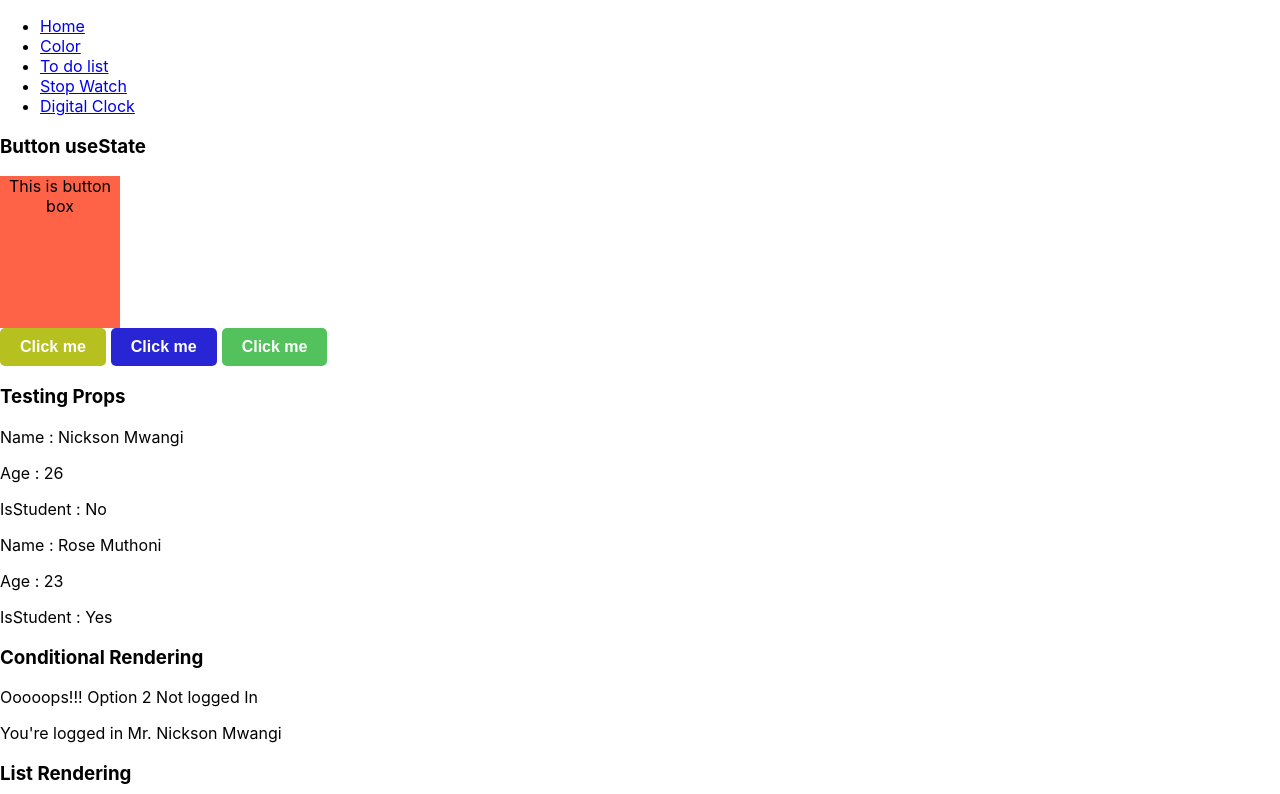
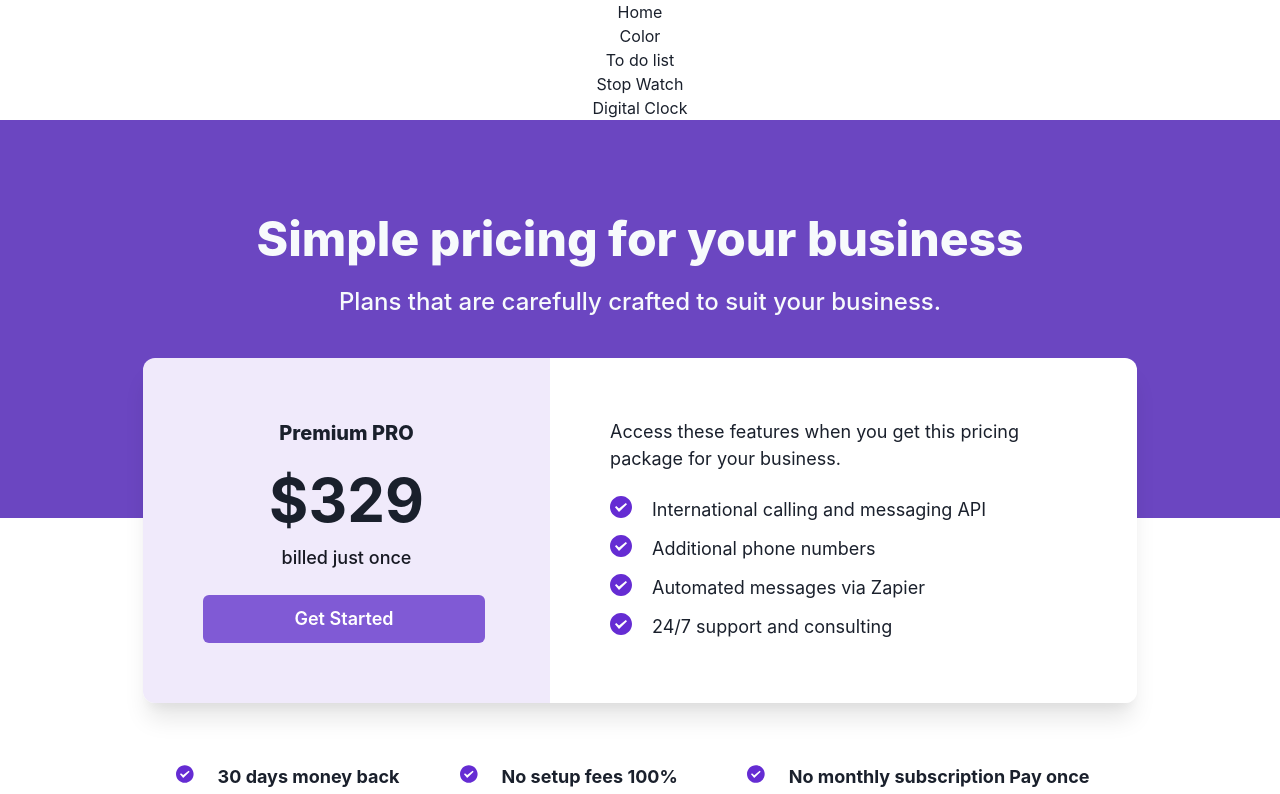
Before and after one commit to NickyMwangi/learn-tsreact, a React (Create React App) app: page / in a window 1280 px wide. Shown: the top 794 px of the page. Built offline with nearby package versions, Linux system fonts and the light colour scheme.

Commit message:
Intro to chakra UI

```diff
--- /dev/null
+++ b/src/Components/features.tsx
@@ -0,0 +1,30 @@
+import { Box, HStack, Icon, Stack, StackProps, Text } from "@chakra-ui/react";
+import { CheckIcon } from "../icons/Icons";
+
+interface FeatureProps extends StackProps {
+  icon: React.ElementType;
+}
+
+function Feature(props: FeatureProps) {
+  const { icon, children, ...rest } = props;
+  return (
+    <HStack {...rest} spacing="6" align="start">
+      <Icon as={icon} boxSize={["8", "8", "12"]} />
+      <Text textAlign="left" fontSize="lg" fontWeight="bold">
+        {children}
+      </Text>
+    </HStack>
+  );
+}
+
+export function Features() {
+  return (
+    <Box maxW="1024px" m="auto" pt="60px" pb="8" as="section">
+      <Stack px="12" direction={["column", "column", "row"]} spacing={["6", "6", "5"]}>
+        <Feature icon={CheckIcon}>30 days money back Guarantee</Feature>
+        <Feature icon={CheckIcon}>No setup fees 100% hassle-free</Feature>
+        <Feature icon={CheckIcon}>No monthly subscription Pay once and for all</Feature>
+      </Stack>
+    </Box>
+  );
+}
--- a/src/Components/layout.tsx
+++ b/src/Components/layout.tsx
@@ -3,6 +3,7 @@ import { Link, Outlet } from "react-router-dom";
 export function Baselayout() {
   return (
     <>
+      <div className="App">
         <nav>
           <ul>
             <li>
@@ -23,6 +24,7 @@ export function Baselayout() {
           </ul>
         </nav>
         <Outlet></Outlet>
+      </div>
     </>
   );
 }
--- /dev/null
+++ b/src/Components/pricing.tsx
@@ -0,0 +1,66 @@
+import {
+  Box,
+  Button,
+  Flex,
+  Heading,
+  HStack,
+  Icon,
+  Stack,
+  StackProps,
+  Text,
+} from "@chakra-ui/react";
+import { CheckIcon } from "../icons/Icons";
+
+export const ListItem = (props: StackProps) => {
+  const { children, ...rest } = props;
+  return (
+    <HStack as="li" spacing="5" {...rest} align="flex-start">
+      <Icon as={CheckIcon} w="22px" h="22px" flexShrink={0} />
+      <Text textAlign="left">{children}</Text>
+    </HStack>
+  );
+};
+
+export function Pricing() {
+  return (
+    <Box mx="6" as="section">
+      <Box
+        maxW="994px"
+        margin="auto"
+        mt="-40"
+        borderRadius="xl"
+        overflow="hidden"
+        boxShadow="0px 20px 25px -5px rgba(0, 0, 0, 0.1), 0px 10px 10px -5px rgba(0, 0, 0, 0.04)"
+        textAlign="center"
+      >
+        <Flex direction={["column", "column", "row"]}>
+          <Box bg="#F0EAFB" p={["28px", "6opx", "60px"]}>
+            <Text fontSize="xl" fontWeight="extrabold">
+              Premium PRO
+            </Text>
+            <Heading as="h3" fontSize={["5xl", "5xl", "6xl"]} mt="4">
+              $329
+            </Heading>
+            <Text color="gray.900" fontSize="lg" fontWeight="medium" mt="2">
+              billed just once
+            </Text>
+            <Button colorScheme="purple" size="lg" w={["auto", "282px", "282px"]} mt="6">
+              Get Started
+            </Button>
+          </Box>
+          <Box p={["32px", "32px", "60px"]} fontSize="lg" bg="white">
+            <Text textAlign="left">
+              Access these features when you get this pricing package for your business.
+            </Text>
+            <Stack as="ul" spacing="3" pt="6">
+              <ListItem>International calling and messaging API</ListItem>
+              <ListItem>Additional phone numbers</ListItem>
+              <ListItem>Automated messages via Zapier</ListItem>
+              <ListItem>24/7 support and consulting</ListItem>
+            </Stack>
+          </Box>
+        </Flex>
+      </Box>
+    </Box>
+  );
+}
--- /dev/null
+++ b/src/Components/sampleDesign.tsx
@@ -0,0 +1,28 @@
+import { Box, Heading, Text } from "@chakra-ui/react";
+import { Pricing } from "./pricing";
+import { Features } from "./features";
+
+export function SampleDesign() {
+  return (
+    <>
+      <Box
+        as="section"
+        color="gray.50"
+        bg="purple.600"
+        pt={["60px", "60px", "90px"]}
+        pb="198px"
+        px="8"
+        textAlign={["left", "left", "center"]}
+      >
+        <Heading fontWeight="extrabold" fontSize={["3xl", "3xl", "5xl"]}>
+          Simple pricing for your business
+        </Heading>
+        <Text fontWeight="medium" fontSize={["lg", "lg", "2xl"]} pt="4">
+          Plans that are carefully crafted to suit your business.
+        </Text>
+      </Box>
+      <Pricing></Pricing>
+      <Features></Features>
+    </>
+  );
+}
--- /dev/null
+++ b/src/icons/Icons.tsx
@@ -0,0 +1,14 @@
+import React from "react";
+
+export function CheckIcon() {
+  return (
+    <svg width="22" height="22" viewBox="0 0 22 22" fill="none" xmlns="http://www.w3.org/2000/svg">
+      <path
+        fill-rule="evenodd"
+        clip-rule="evenodd"
+        d="M11 22C17.0751 22 22 17.0751 22 11C22 4.92487 17.0751 0 11 0C4.92487 0 0 4.92487 0 11C0 17.0751 4.92487 22 11 22ZM6.2 10.0857L5 11.3714L9 16L17 8.28571L15.8 7L9 12.4L6.2 10.0857Z"
+        fill="#652CD3"
+      />
+    </svg>
+  );
+}
--- a/src/index.tsx
+++ b/src/index.tsx
@@ -4,14 +4,17 @@ import "./index.css";
 import App from "./App";
 import reportWebVitals from "./reportWebVitals";
 import { BrowserRouter } from "react-router-dom";
+import { ChakraProvider } from "@chakra-ui/react";
 
 const root = ReactDOM.createRoot(document.getElementById("root") as HTMLElement);
 
 root.render(
   <React.StrictMode>
-    <BrowserRouter>
-      <App />
-    </BrowserRouter>
+    <ChakraProvider>
+      <BrowserRouter>
+        <App />
+      </BrowserRouter>
+    </ChakraProvider>
   </React.StrictMode>
 );
 
--- a/src/routes.tsx
+++ b/src/routes.tsx
@@ -5,13 +5,15 @@ import { Home } from "./pages/Home";
 import ColorPicker from "./pages/colorPicker";
 import { StopWatch } from "./pages/stopwatch";
 import { ToDoList } from "./pages/todolist";
+import { SampleDesign } from "./Components/sampleDesign";
 
 export function CustomRoutes() {
   return (
     <>
       <Routes>
         <Route element={<Baselayout />}>
-          <Route path="/" element={<Home />} />
+          <Route path="/" element={<SampleDesign />} />
+          <Route path="/home" element={<Home />} />
           <Route path="/color" element={<ColorPicker />} />
           <Route path="/to-do-list">
             <Route index element={<ToDoList />} />
```
Lines whose indentation alone changed are shown as unchanged.
